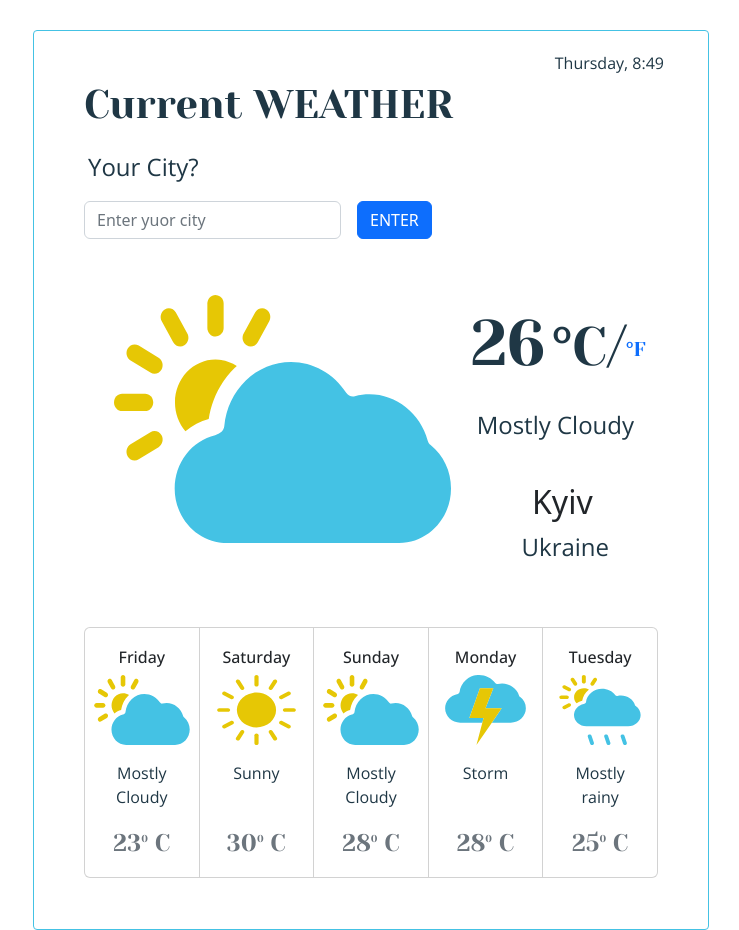
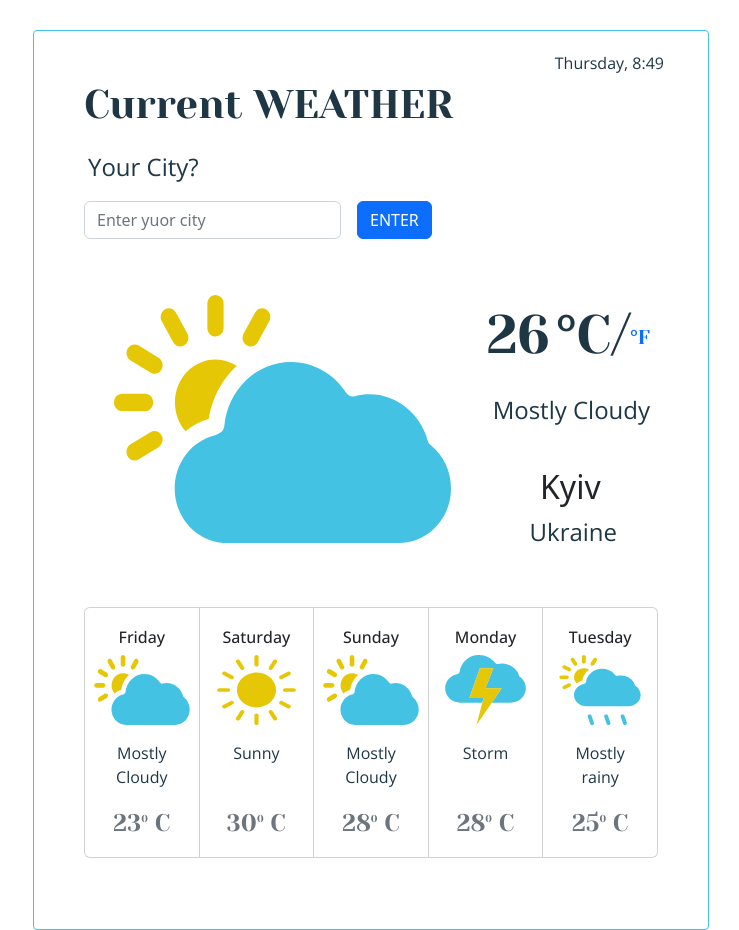
Before and after one commit to Korotkosh/weather-app, a plain HTML site: page index.html in a window 1280 px wide. Shown: the top 930 px of the page, without its empty margins (541-1280 px from the left). Drawn offline with nearby package versions, Linux system fonts and the light colour scheme.

Commit message:
improvement structure div

```diff
--- a/index.html
+++ b/index.html
@@ -54,6 +54,7 @@
         </section>
 
         <div class="body">
+          <div class="row">
             <div class="col-8">
               <img
                 src="Images/MostlyCloudy.svg"
@@ -75,6 +76,7 @@
               <div class="body-city">
                 <h2 id="change-city">Kyiv</h2>
                 <p class="body-second-text">Ukraine</p>
+              </div>
             </div>
           </div>
         </div>
--- a/src/style.css
+++ b/src/style.css
@@ -42,14 +42,6 @@ p {
   border: #44c2e4;
 }
 
-.body {
-  display: flex;
-  flex-direction: row;
-  justify-content: center;
-  position: flexs;
-  margin-bottom: 20px;
-}
-
 .body-image {
   float: left;
   margin: 40px 0;
@@ -68,7 +60,7 @@ p {
   font-family: "Yeseva One";
   font-style: normal;
   font-weight: 400;
-  font-size: 64px;
+  font-size: 54px;
   color: #1f3745;
   margin: 0;
   padding: 0;
```
Lines whose indentation alone changed are shown as unchanged.
